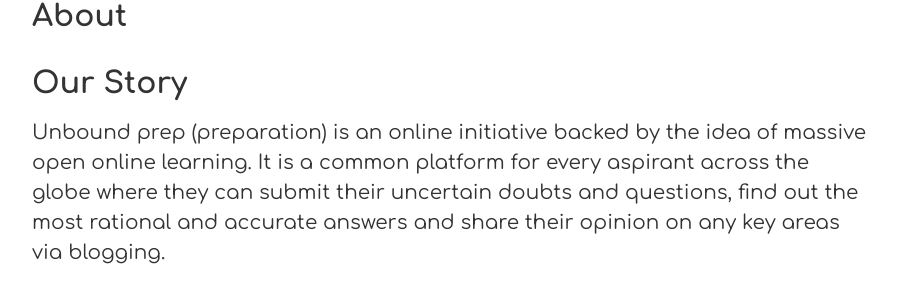
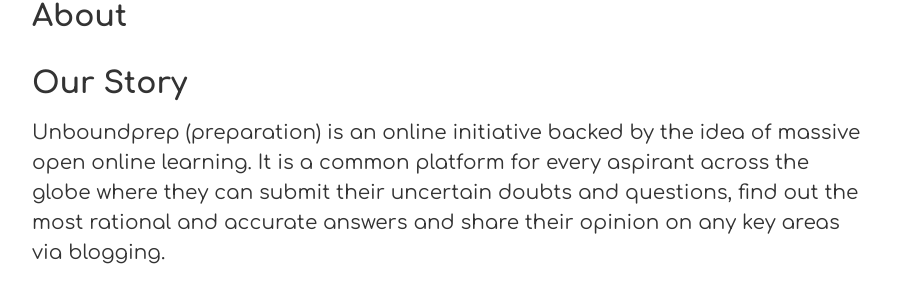
Before and after one commit to imanup/unboundprep-blog, a Jekyll site: the page built from about.md, in a window 1280 px wide. Shown: the part 158-458 px from the top of the page, without its empty margins (188-1090 px from the left). Built offline with Jekyll 4.4.1, drawn with Linux system fonts in a browser that asks for light colours.

Commit message:
no message

```diff
--- a/about.md
+++ b/about.md
@@ -7,7 +7,7 @@ tags: about
 
 
 ## Our Story
-Unbound prep (preparation) is an online initiative backed by the idea of massive open online learning. It is a common platform for every aspirant across the globe where they can submit their uncertain doubts and questions, find out the most rational and accurate answers and share their opinion on any key areas via blogging.
+Unboundprep (preparation) is an online initiative backed by the idea of massive open online learning. It is a common platform for every aspirant across the globe where they can submit their uncertain doubts and questions, find out the most rational and accurate answers and share their opinion on any key areas via blogging.
 
 ## We offer
 Great platform for students to participate in countless and timeless Discussion on their loved subject whether it is Union Public service commission examination (UPSC), Staff Selection Commission (SSC) to Professional exams including Charted Accountant, GRE, and GMAT etc.
```
